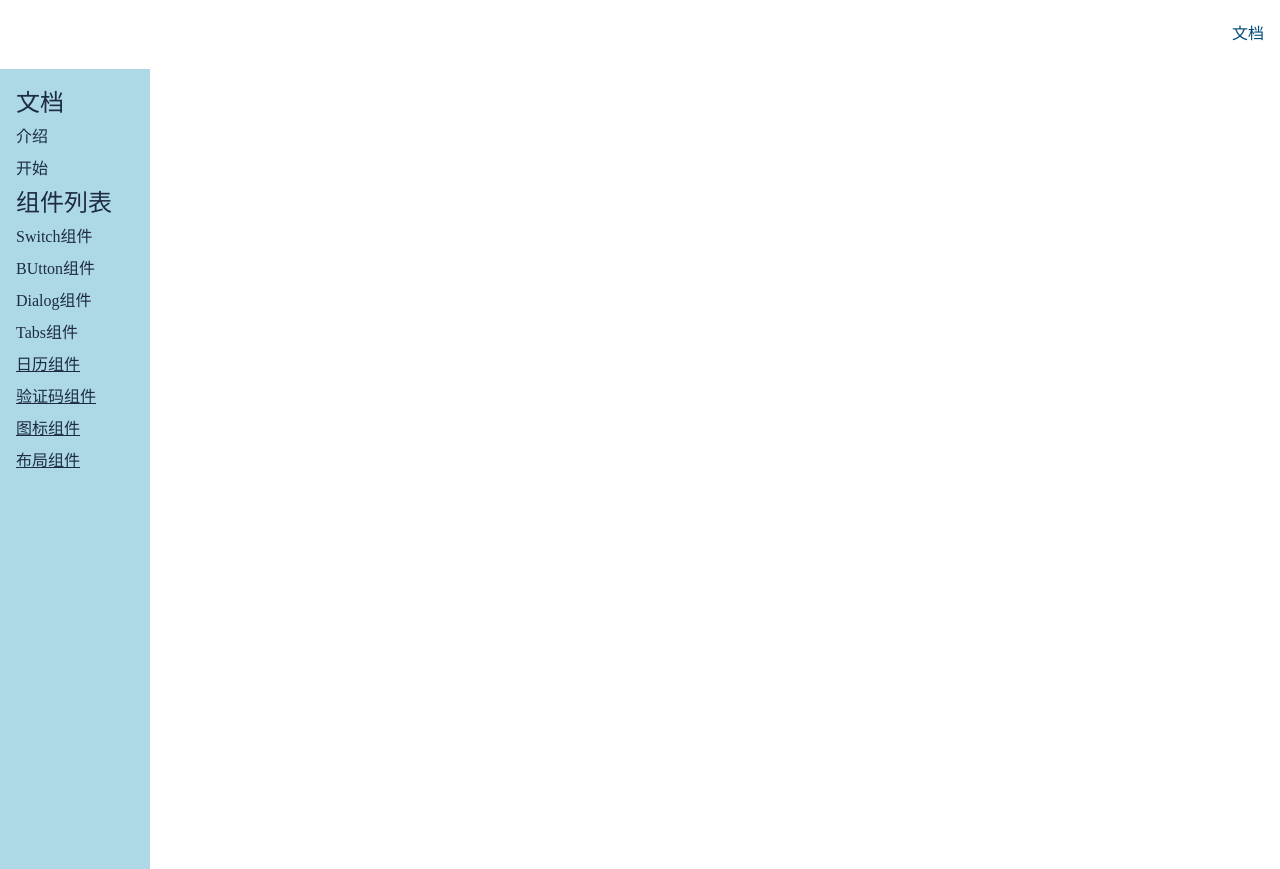
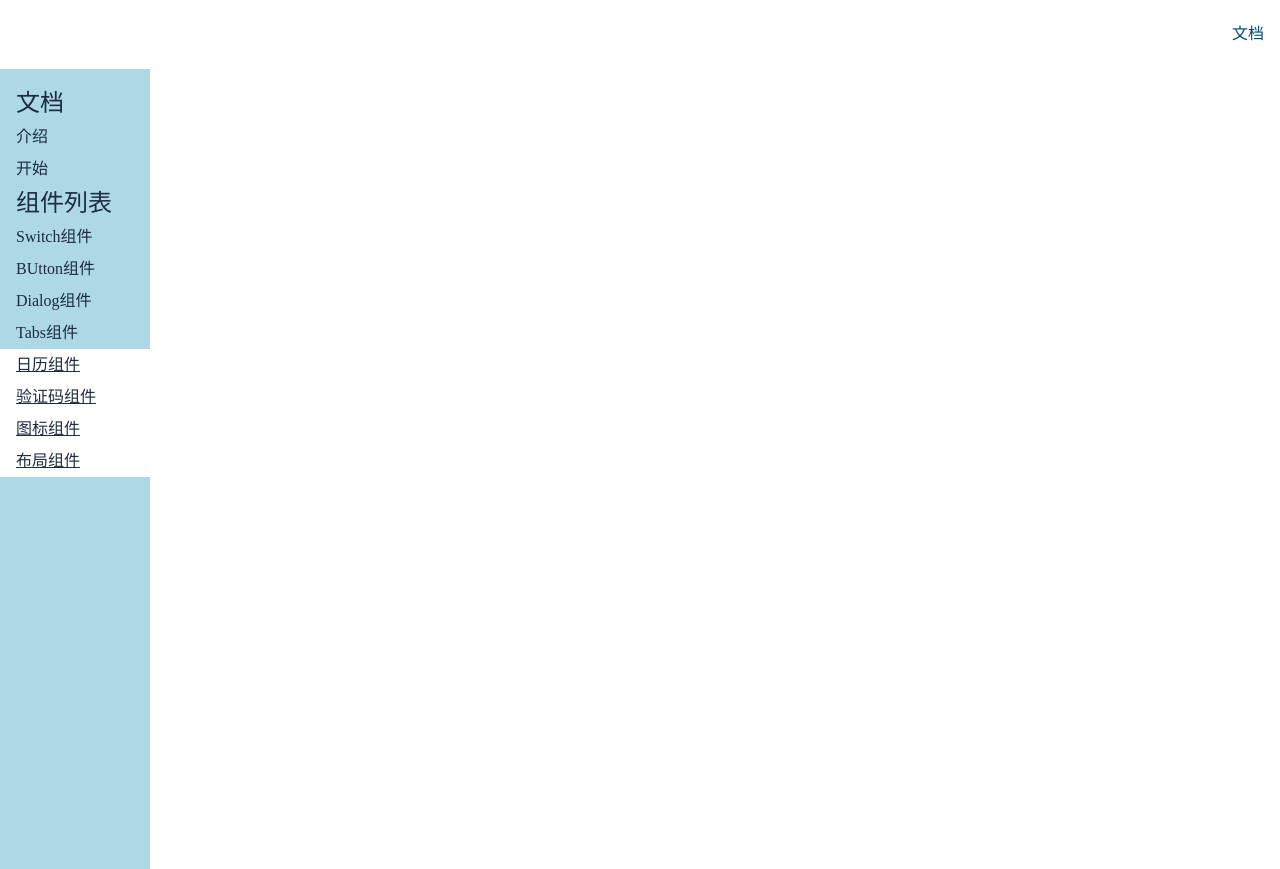
Before and after one commit to yruirui/modArray, a Vue app: page /#/doc in a window 1280 px wide. Built offline with nearby package versions, Linux system fonts and the light colour scheme.

Commit message:
高亮当前路由

```diff
--- a/src/views/Doc.vue
+++ b/src/views/Doc.vue
@@ -54,9 +54,6 @@ export default {
 </script>
 
 <style lang='scss' scoped>
-.router-link-active {
-  text-decoration: underline;
-}
 .content {
   display: flex;
   height: 100vh;
@@ -75,11 +72,20 @@ export default {
 aside {
   background: lightblue;
   width: 150px;
-  padding: 16px;
+  padding: 16px 0;
   > h2 {
+    padding: 0 16px;
   }
   > ol > li {
-    padding: 4px 0;
+    > a {
+      display: block;
+      padding: 4px 16px;
+    }
+
+    .router-link-active {
+      text-decoration: underline;
+      background: white;
+    }
   }
   @media (max-width: 500px) {
     position: fixed;
```
